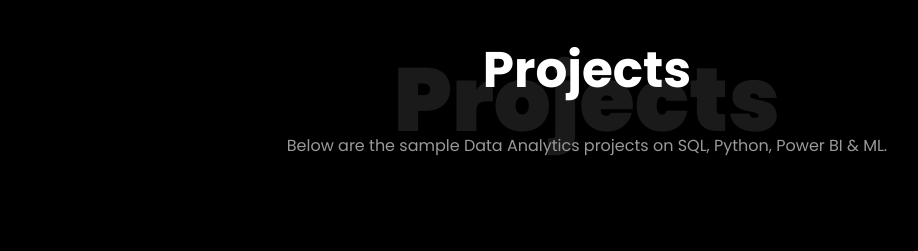
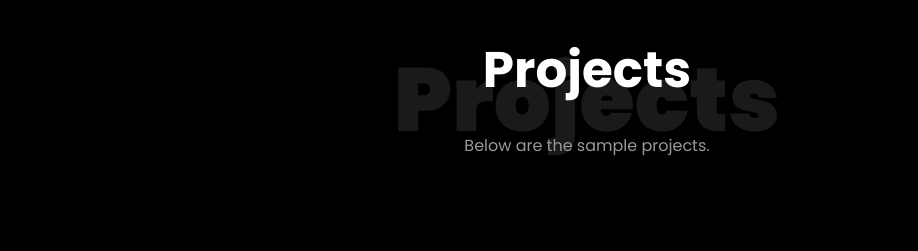
Before and after one commit to MOHAMEDAJEEM/PORTFOLIO, a plain HTML site: page index.html in a window 1280 px wide. Shown: the part 2520-2771 px from the top of the page, without its empty margins (53-971 px from the left). Drawn offline with Linux system fonts and the light colour scheme; files whose address does not match are found by name.

Commit message:
Update index.html

```diff
--- a/index.html
+++ b/index.html
@@ -362,7 +362,7 @@
           <div class="col-md-7 heading-section text-center ftco-animate">
             <h1 class="big big-2">Projects</h1>
             <h2 class="mb-4">Projects</h2>
-            <p>Below are the sample Data Analytics projects on SQL, Python, Power BI & ML.</p>
+            <p>Below are the sample projects.</p>
           </div>
         </div>
         <div class="row d-flex">
```
